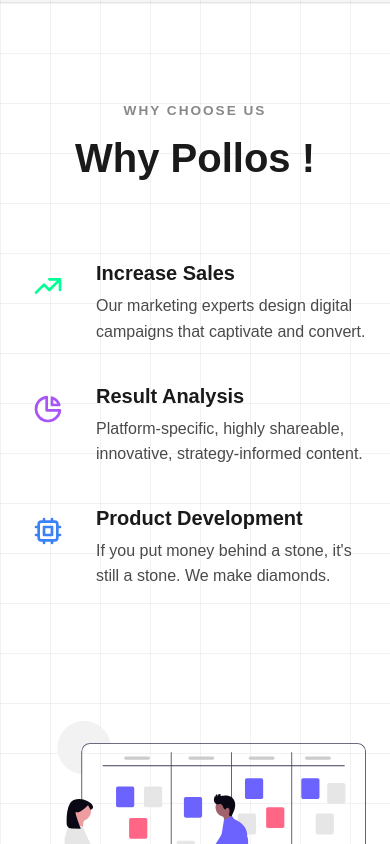
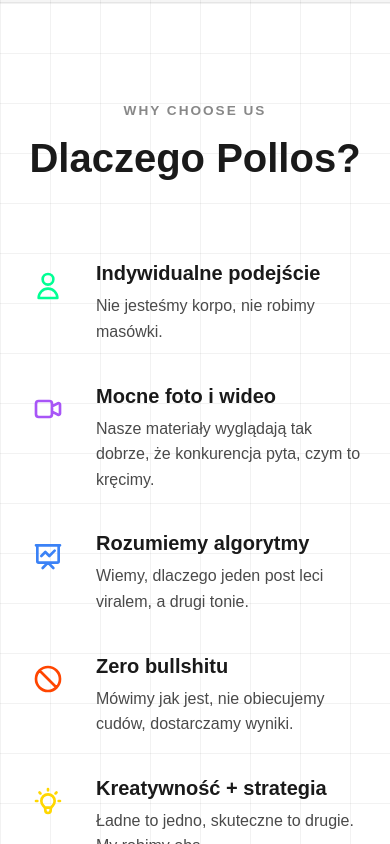
Before and after one commit to PiotrFijalkowski/pollos_website, a Next.js app: page / in a window 390 px wide. Shown: the part 2860-3704 px from the top of the page. Built offline with nearby package versions, Linux system fonts and the light colour scheme.

Commit message:
Fix hero mobile layout and update Why Pollos text

```diff
--- a/src/components/WhyUs/WhyUs.tsx
+++ b/src/components/WhyUs/WhyUs.tsx
@@ -21,33 +21,52 @@
 const WhyUs = () => {
   const benefits = [
     {
-      title: 'Increase Sales',
-      description: 'Our marketing experts design digital campaigns that captivate and convert.',
+      title: 'Indywidualne podejście',
+      description: 'Nie jesteśmy korpo, nie robimy masówki.',
       iconColor: '#00FF94', // Green accent
       icon: (
         <svg fill="none" viewBox="0 0 24 24" stroke="#00FF94">
-          <path strokeLinecap="round" strokeLinejoin="round" strokeWidth={2} d="M13 7h8m0 0v8m0-8l-8 8-4-4-6 6" />
+          <path strokeLinecap="round" strokeLinejoin="round" strokeWidth={2} d="M16 7a4 4 0 11-8 0 4 4 0 018 0zM12 14a7 7 0 00-7 7h14a7 7 0 00-7-7z" />
         </svg>
       ),
     },
     {
-      title: 'Result Analysis',
-      description: 'Platform-specific, highly shareable, innovative, strategy-informed content.',
+      title: 'Mocne foto i wideo',
+      description: 'Nasze materiały wyglądają tak dobrze, że konkurencja pyta, czym to kręcimy.',
       iconColor: '#A855F7', // Purple accent
       icon: (
         <svg fill="none" viewBox="0 0 24 24" stroke="#A855F7">
-          <path strokeLinecap="round" strokeLinejoin="round" strokeWidth={2} d="M11 3.055A9.001 9.001 0 1020.945 13H11V3.055z" />
-          <path strokeLinecap="round" strokeLinejoin="round" strokeWidth={2} d="M20.488 9H15V3.512A9.025 9.025 0 0120.488 9z" />
+          <path strokeLinecap="round" strokeLinejoin="round" strokeWidth={2} d="M15 10l4.553-2.276A1 1 0 0121 8.618v6.764a1 1 0 01-1.447.894L15 14M5 18h8a2 2 0 002-2V8a2 2 0 00-2-2H5a2 2 0 00-2 2v8a2 2 0 002 2z" />
         </svg>
       ),
     },
     {
-      title: 'Product Development',
-      description: "If you put money behind a stone, it's still a stone. We make diamonds.",
+      title: 'Rozumiemy algorytmy',
+      description: 'Wiemy, dlaczego jeden post leci viralem, a drugi tonie.',
       iconColor: '#3B82F6', // Blue accent
       icon: (
         <svg fill="none" viewBox="0 0 24 24" stroke="#3B82F6">
-          <path strokeLinecap="round" strokeLinejoin="round" strokeWidth={2} d="M9 3v2m6-2v2M9 19v2m6-2v2M5 9H3m2 6H3m18-6h-2m2 6h-2M7 19h10a2 2 0 002-2V7a2 2 0 00-2-2H7a2 2 0 00-2 2v10a2 2 0 002 2zM9 9h6v6H9V9z" />
+          <path strokeLinecap="round" strokeLinejoin="round" strokeWidth={2} d="M7 12l3-3 3 3 4-4M8 21l4-4 4 4M3 4h18M4 4h16v12a1 1 0 01-1 1H5a1 1 0 01-1-1V4z" />
+        </svg>
+      ),
+    },
+    {
+      title: 'Zero bullshitu',
+      description: 'Mówimy jak jest, nie obiecujemy cudów, dostarczamy wyniki.',
+      iconColor: '#FF4500', // Orange accent
+      icon: (
+        <svg fill="none" viewBox="0 0 24 24" stroke="#FF4500">
+          <path strokeLinecap="round" strokeLinejoin="round" strokeWidth={2} d="M18.364 18.364A9 9 0 005.636 5.636m12.728 12.728A9 9 0 015.636 5.636m12.728 12.728L5.636 5.636" />
+        </svg>
+      ),
+    },
+    {
+      title: 'Kreatywność + strategia',
+      description: 'Ładne to jedno, skuteczne to drugie. My robimy oba.',
+      iconColor: '#FFD700', // Gold accent
+      icon: (
+        <svg fill="none" viewBox="0 0 24 24" stroke="#FFD700">
+          <path strokeLinecap="round" strokeLinejoin="round" strokeWidth={2} d="M9.663 17h4.673M12 3v1m6.364 1.636l-.707.707M21 12h-1M4 12H3m3.343-5.657l-.707-.707m2.828 9.9a5 5 0 117.072 0l-.548.547A3.374 3.374 0 0014 18.469V19a2 2 0 11-4 0v-.531c0-.895-.356-1.754-.988-2.386l-.548-.547z" />
         </svg>
       ),
     },
@@ -58,7 +77,7 @@
       <Container>
         <HeaderGroup>
           <Subtitle>WHY CHOOSE US</Subtitle>
-          <Title>Why Pollos !</Title>
+          <Title>Dlaczego Pollos?</Title>
         </HeaderGroup>
 
         <ContentWrapper>
```
